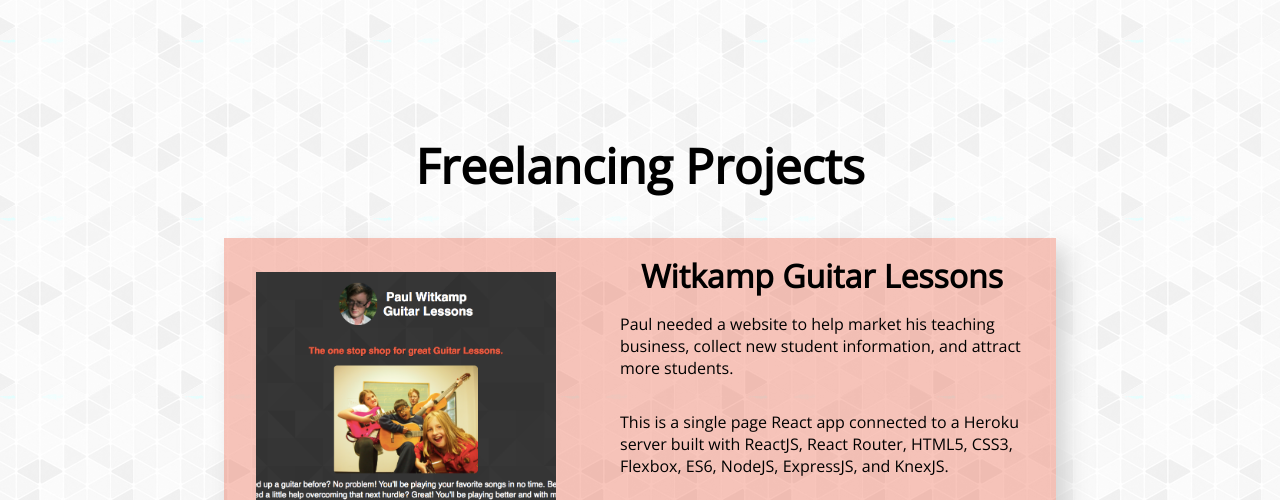
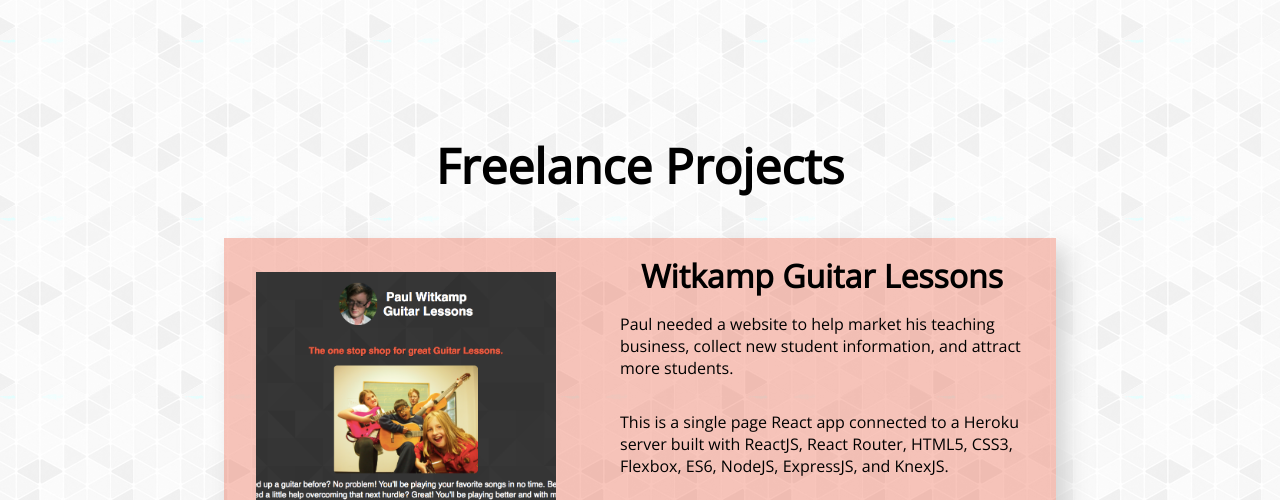
Before and after one commit to GuitarOTronic/GuitarOTronic.github.io, a website: page index.html in a window 1280 px wide. Shown: the part 1576-2076 px from the top of the page. Drawn offline with nearby package versions, Linux system fonts and the light colour scheme.

Commit message:
Freelancing to Freelance

```diff
--- a/index.html
+++ b/index.html
@@ -49,7 +49,7 @@
       </div>
     </div>
     <div class='projectsContainer'>
-      <h2 id='clients'>Freelancing Projects</h2>
+      <h2 id='clients'>Freelance Projects</h2>
 
       <div class='project paulsSite'>
         <a href='http://WitkampDemoSite.surge.sh/'><div class='paulsSitePic'></div></a>
```
